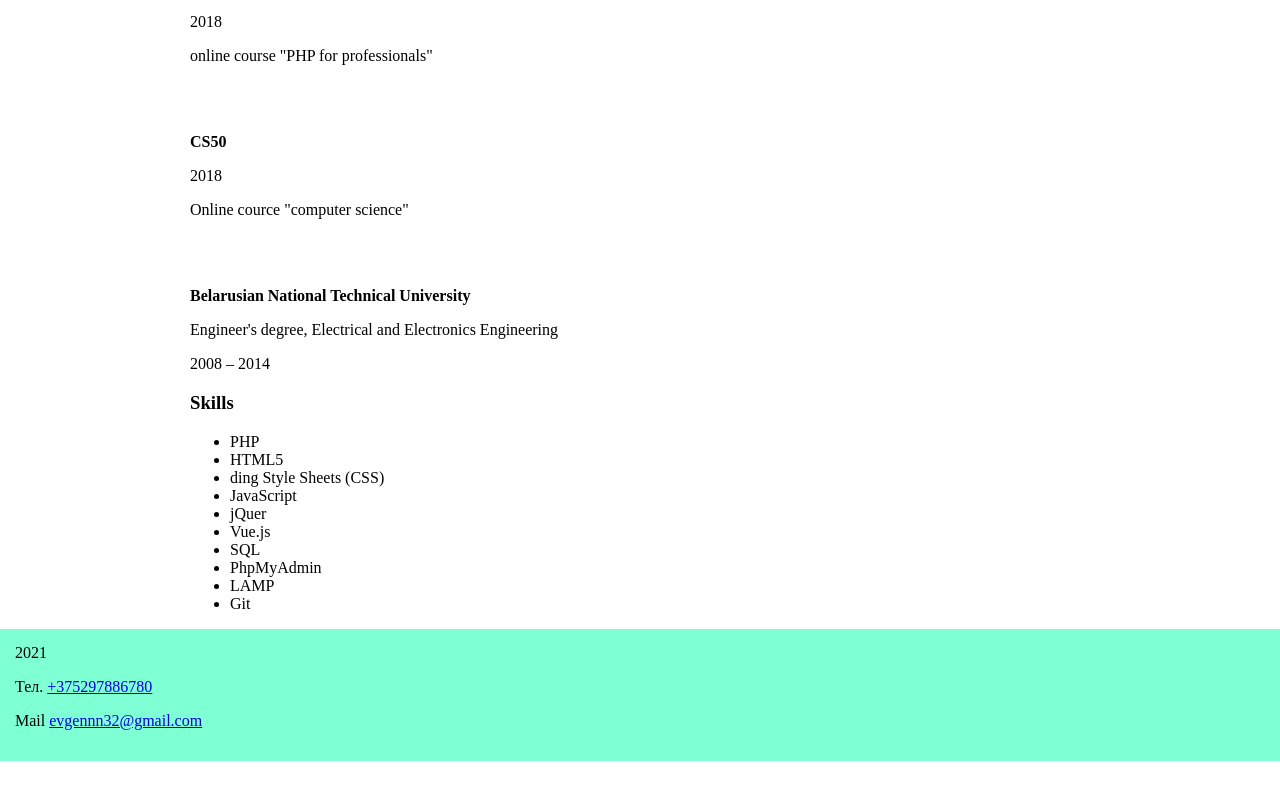
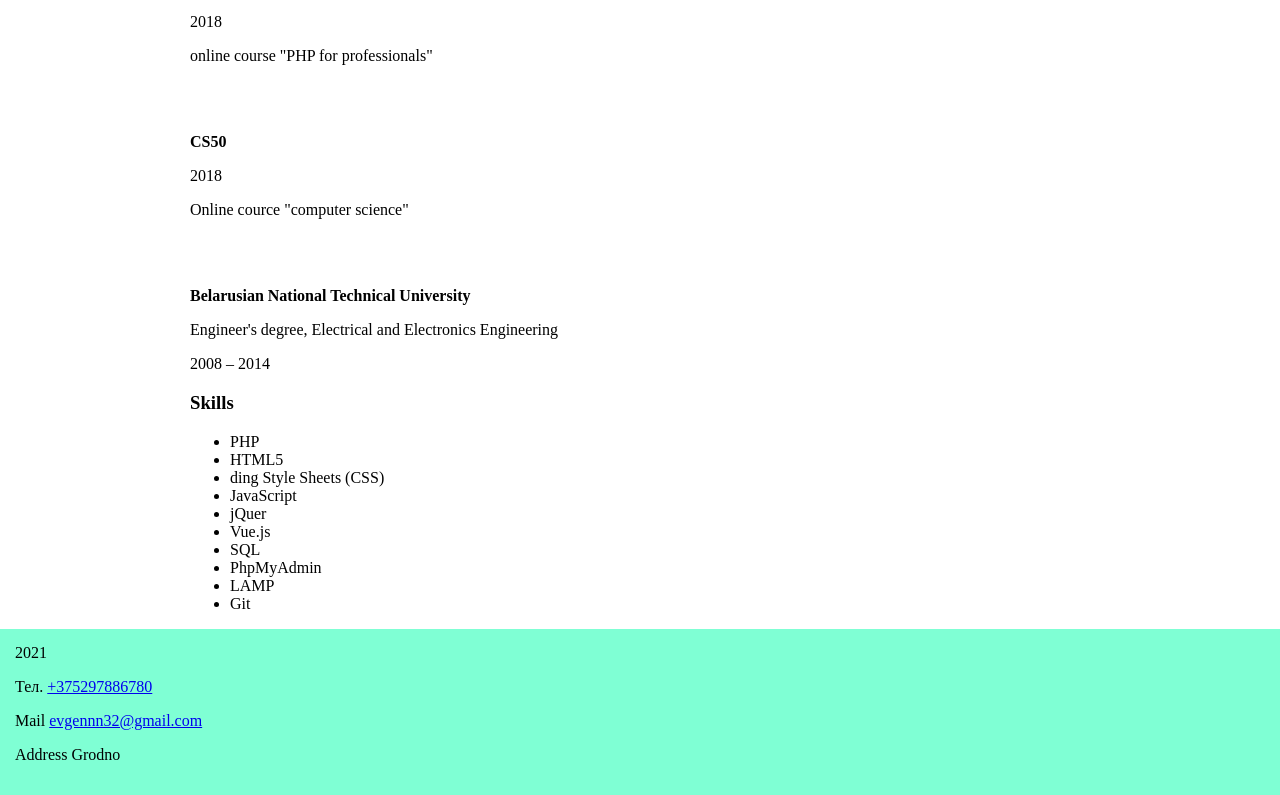
Before and after one commit to evgennn32/rsschool-cv, a plain HTML site: page index.html in a window 1280 px wide. Shown: the part 972-1767 px from the top of the page. Before the commit the page ends 1733 px from the top, so only its background shows below. Drawn offline with Linux system fonts and the light colour scheme.

Commit message:
feat: add address

```diff
--- a/index.html
+++ b/index.html
@@ -77,6 +77,7 @@
     <time>2021</time>
     <p><span>Тел. </span><a href="tel:+375297886780"> +375297886780</a></p>
     <p><span>Mail </span><a href="mailto:evgennn32@gmail.com">evgennn32@gmail.com </a></p>
+    <p><span>Address </span>Grodno</p>
 </footer>
 
 </body>
```
